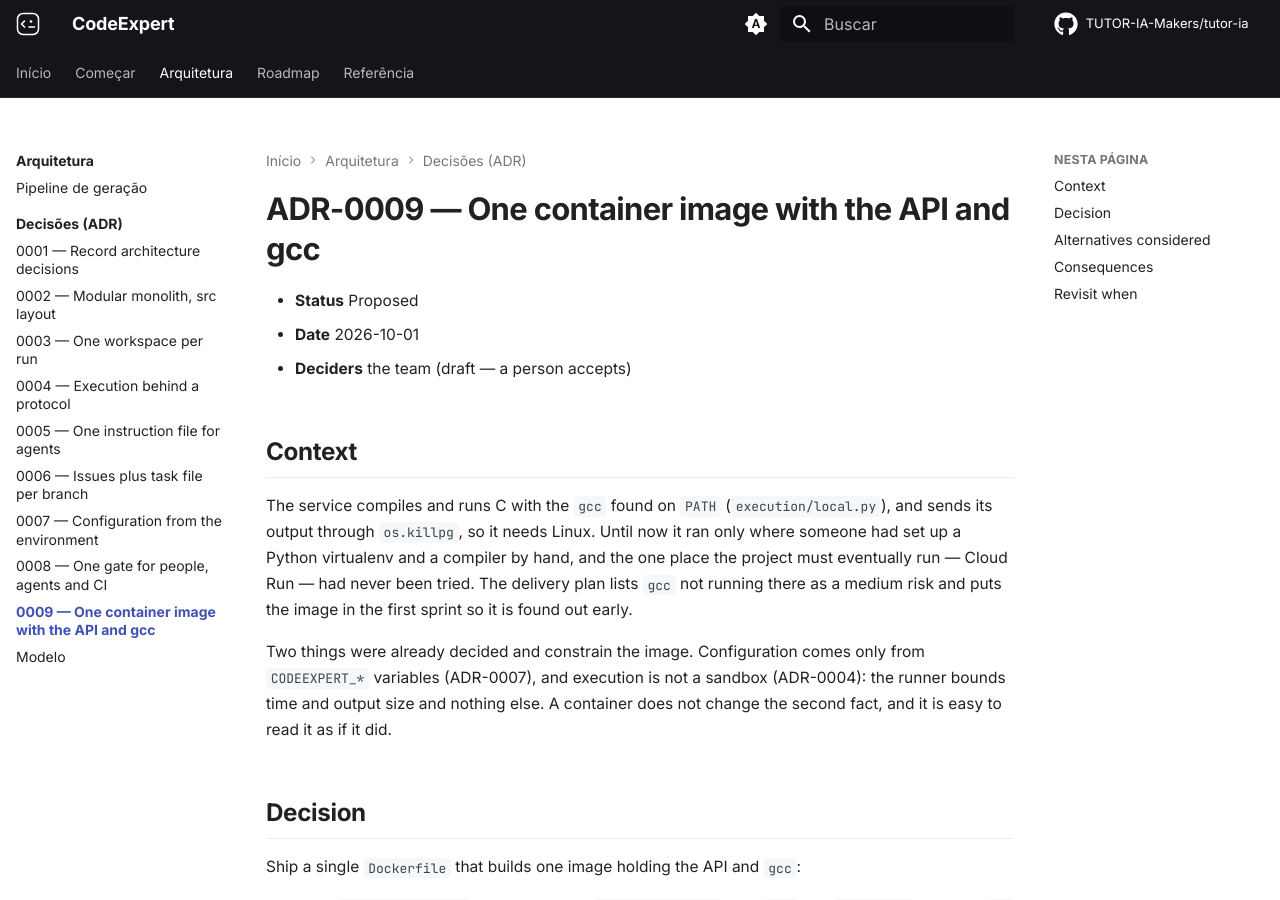
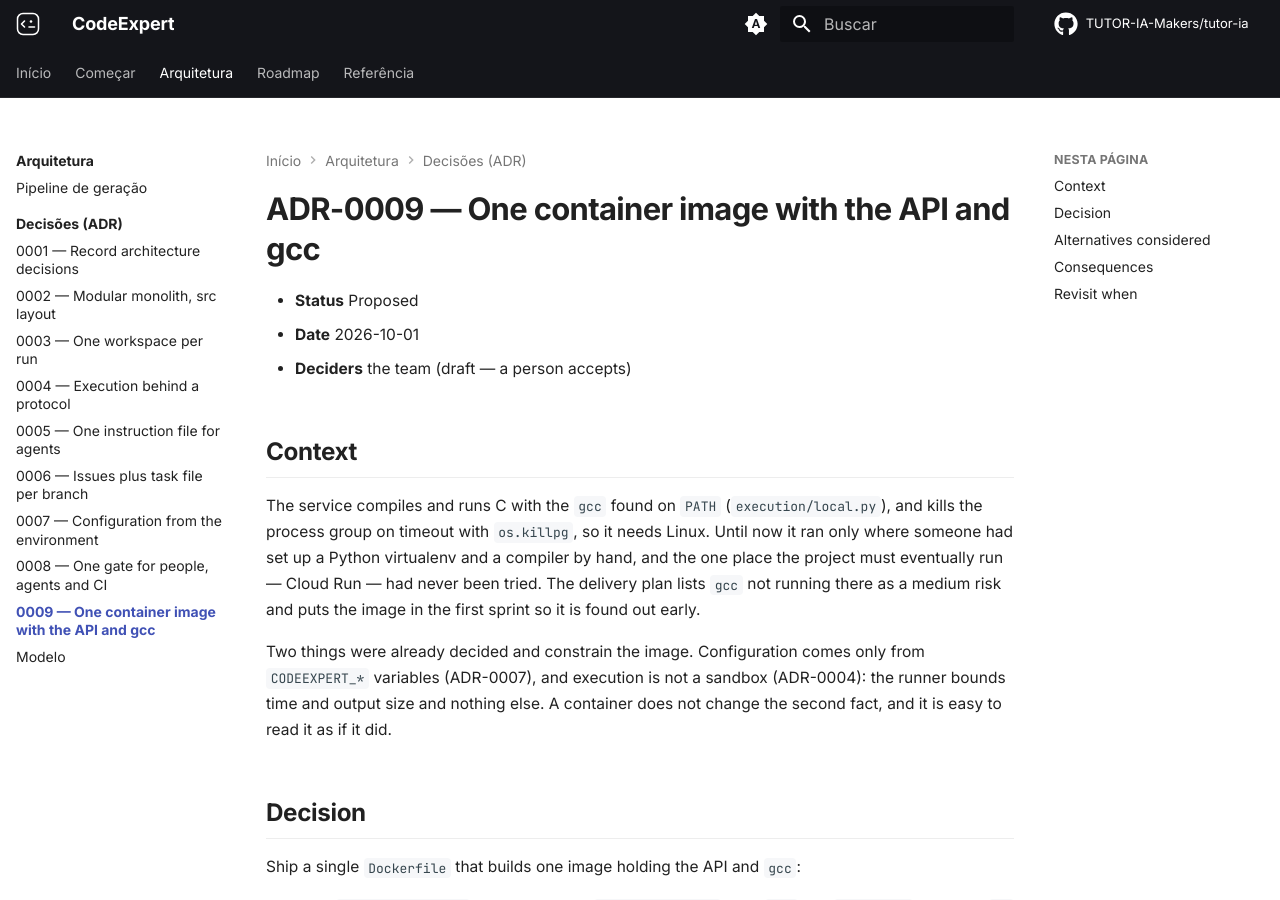
Before and after one commit to TUTOR-IA-Makers/tutor-ia, an MkDocs documentation site: the page built from docs/adr/0009-container-image-with-gcc.md, in a window 1280 px wide and 900 px high. Built offline with MkDocs 1.6.1 and Material for MkDocs 9.7.7, drawn with Linux system fonts in a browser that asks for light colours; comment, search, counter and statistics services are not loaded.

Commit message:
fix: aplica as exclusões do contexto de build também dentro de src/
Em .dockerignore um padrão só casa na raiz do contexto, então .env,
__pycache__ e afins dentro de src/ entravam na imagem via COPY src.
Passa a usar o prefixo **/ e o teste agora exige esses padrões e proíbe
linhas de negação. Também remove do Dockerfile um comentário que
prometia cache de dependências que o pip install . não entrega, e
corrige a descrição do os.killpg no ADR-0009.

Closes #1

Assisted-by: claude-sonnet-5-5
Co-Authored-By: Claude Sonnet 5.5 <noreply@anthropic.com>

```diff
--- a/docs/adr/0009-container-image-with-gcc.md
+++ b/docs/adr/0009-container-image-with-gcc.md
@@ -7,8 +7,8 @@
 ## Context
 
 The service compiles and runs C with the `gcc` found on `PATH`
-(`execution/local.py`), and sends its output through `os.killpg`, so it needs
-Linux. Until now it ran only where someone had set up a Python virtualenv and a
+(`execution/local.py`), and kills the process group on timeout with `os.killpg`, so it
+needs Linux. Until now it ran only where someone had set up a Python virtualenv and a
 compiler by hand, and the one place the project must eventually run — Cloud Run —
 had never been tried. The delivery plan lists `gcc` not running
 there as a medium risk and puts the image in the first sprint so it is found out
```
Also changed, not shown: 3 other files.
